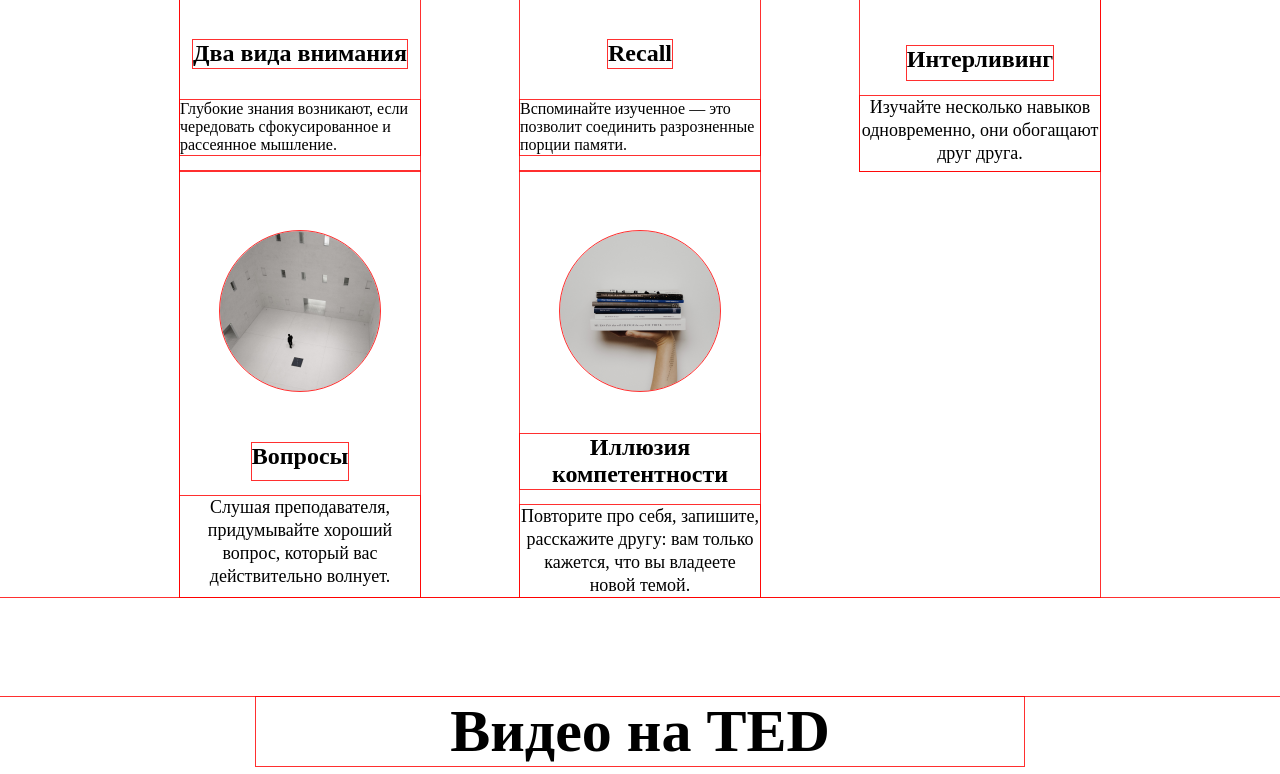
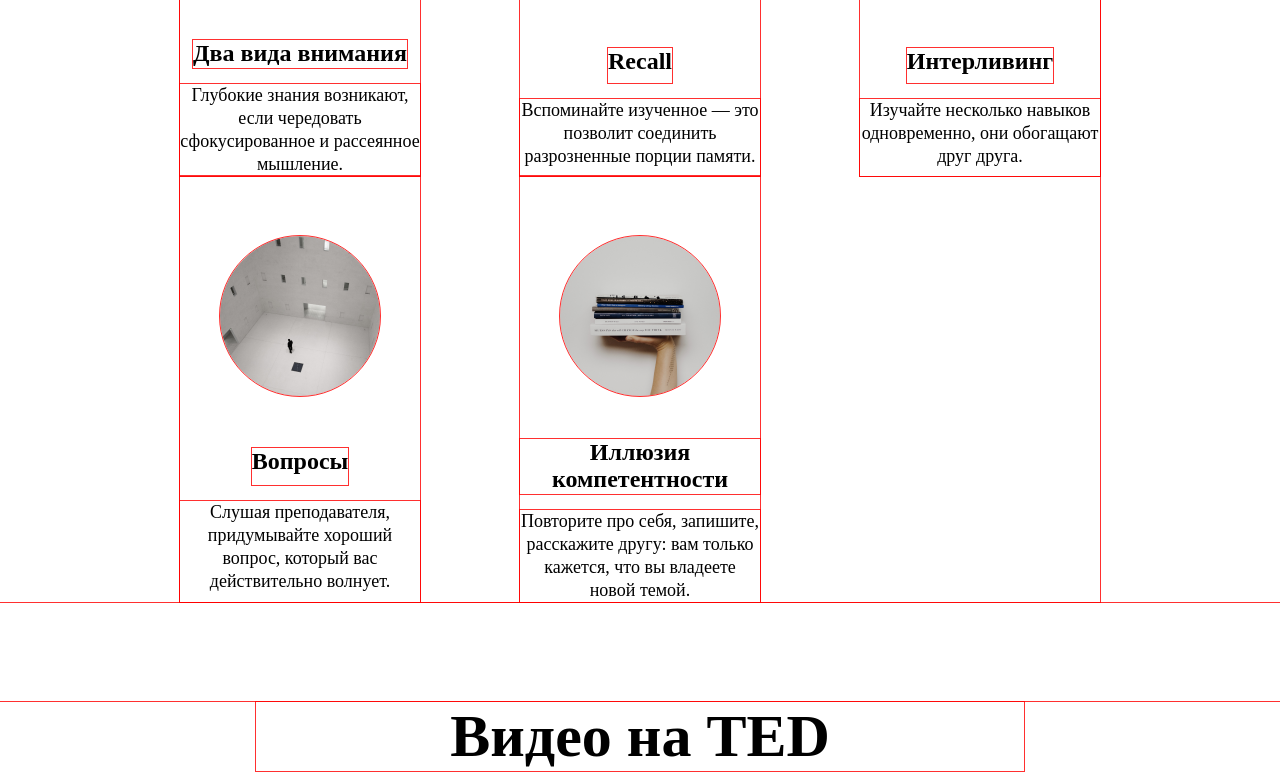
Before and after one commit to Kosichkina/how-to-learn, a plain HTML site: page index.html in a window 1280 px wide. Shown: the part 1668-2442 px from the top of the page. Drawn offline with Linux system fonts and the light colour scheme.

Commit message:
Пр 2 для ревью 1

```diff
--- a/index.html
+++ b/index.html
@@ -33,12 +33,12 @@
           <li class="cards__item">
             <img src="./images/cards-attention.png" class="cards__image" alt="Картинка про внимание">
             <h4 class="cards__title">Два вида внимания</h4>
-            <p class="cards_description">Глубокие знания возникают, если чередовать сфокусированное и рассеянное мышление.</p>
+            <p class="cards__description">Глубокие знания возникают, если чередовать сфокусированное и рассеянное мышление.</p>
           </li>
           <li class="cards__item">
             <img src="./images/cards-recall.png" class="cards__image" alt="Картинка про повторение">
             <h4 class="cards__title">Recall</h4>
-            <p class="cards_description">Вспоминайте изученное — это позволит соединить разрозненные порции памяти.</p>
+            <p class="cards__description">Вспоминайте изученное — это позволит соединить разрозненные порции памяти.</p>
           </li>
           <li class="cards__item">
             <img src="./images/cards-interliving.png" class="cards__image" alt="Картинка про интерливинг">
@@ -125,7 +125,7 @@
        <section class="khan">
         <div class="khan__container">
           <h3 class="khan__author">Салман Хан</h3>
-          <h2 class="Khan__title">Весь мир — школа</h2>
+          <h2 class="khan__title">Весь мир — школа</h2>
           <p class="khan__quote">Страсть и новаторство Сала Хана меняют процесс обучения миллионов студентов по всему миру. Книгу «Весь мир — школа» нужно прочитать всем, кто занимается образованием — так учащиеся повсюду смогут получить навыки и знания, которые приносят успех в школе, карьере и жизни.</p>
           <h4 class="khan__quote-author">Джордж Лукас</h4>
           <p class="khan__quote-author-subline">Кинорежиссер, продюсер</p>
```
